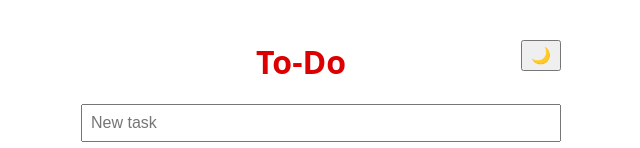
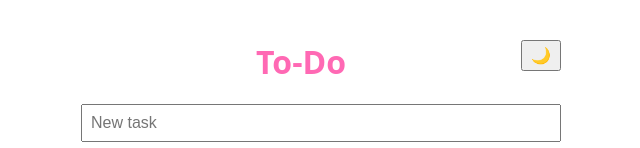
Before and after one commit to vinner0/todo261123, a plain HTML site: page index.html in a window 1280 px wide. Shown: the top 148 px of the page, without its empty margins (319-959 px from the left). Drawn offline with Linux system fonts and the light colour scheme.

Commit message:
Make title pink
Co-Authored-By: Claude Sonnet 5.5 <noreply@anthropic.com>

```diff
--- a/index.html
+++ b/index.html
@@ -8,7 +8,7 @@
   :root { color-scheme: light; --bg: #fff; --fg: #000; --line: #ddd; --muted: #666; --done: #888; }
   :root[data-theme=dark] { color-scheme: dark; --bg: #1e1e1e; --fg: #eee; --line: #444; --muted: #aaa; --done: #777; }
   body { background: var(--bg); color: var(--fg); font-family: system-ui, sans-serif; max-width: 480px; margin: 40px auto; padding: 0 16px; }
-  h1 { text-align: center; color: #d00; }
+  h1 { text-align: center; color: #ff69b4; }
   #theme { float: right; padding: 4px 8px; }
   select { padding: 8px; font-size: 1rem; }
   form { display: flex; gap: 8px; flex-wrap: wrap; }
```
Also changed, not shown: mockup.html (+2 -2 lines).
